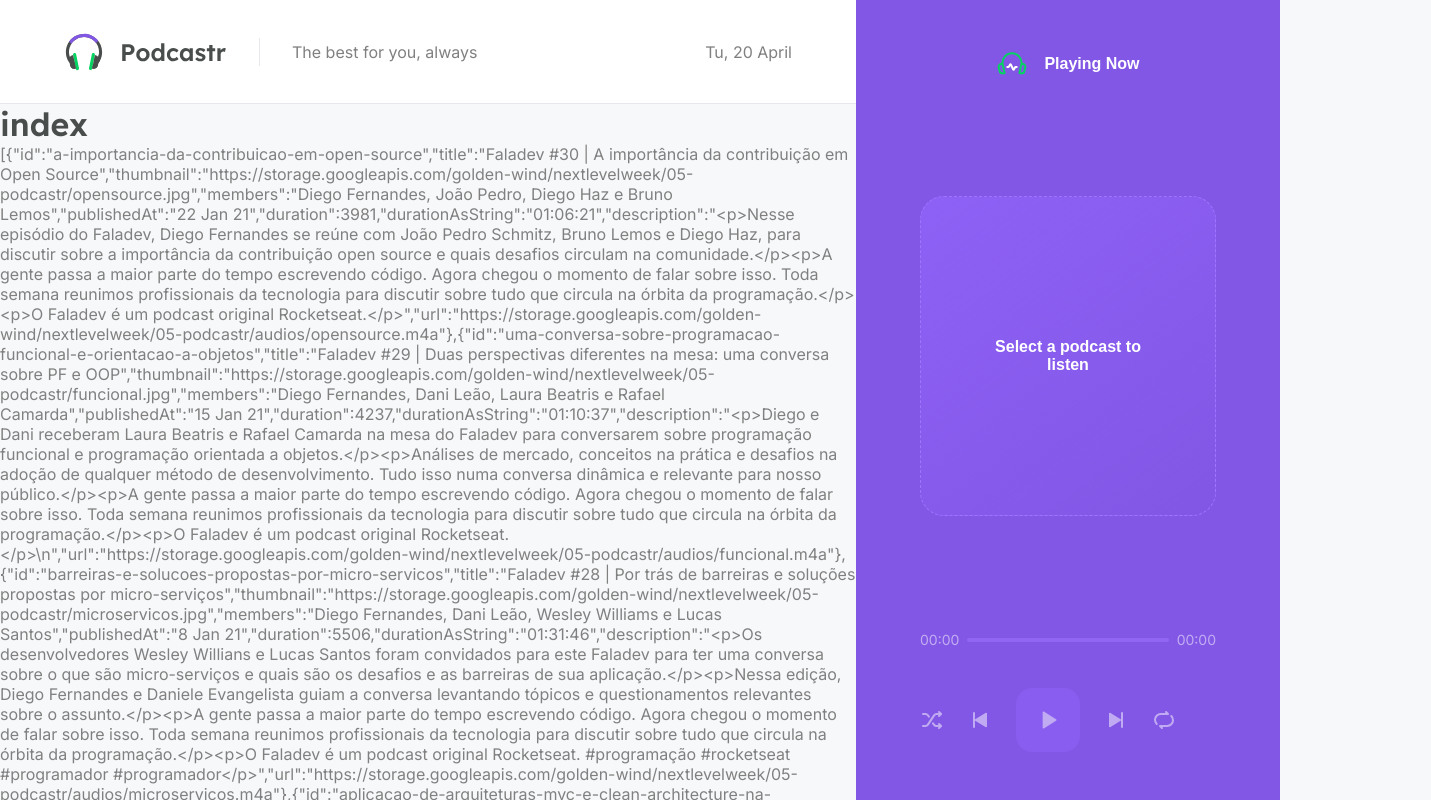
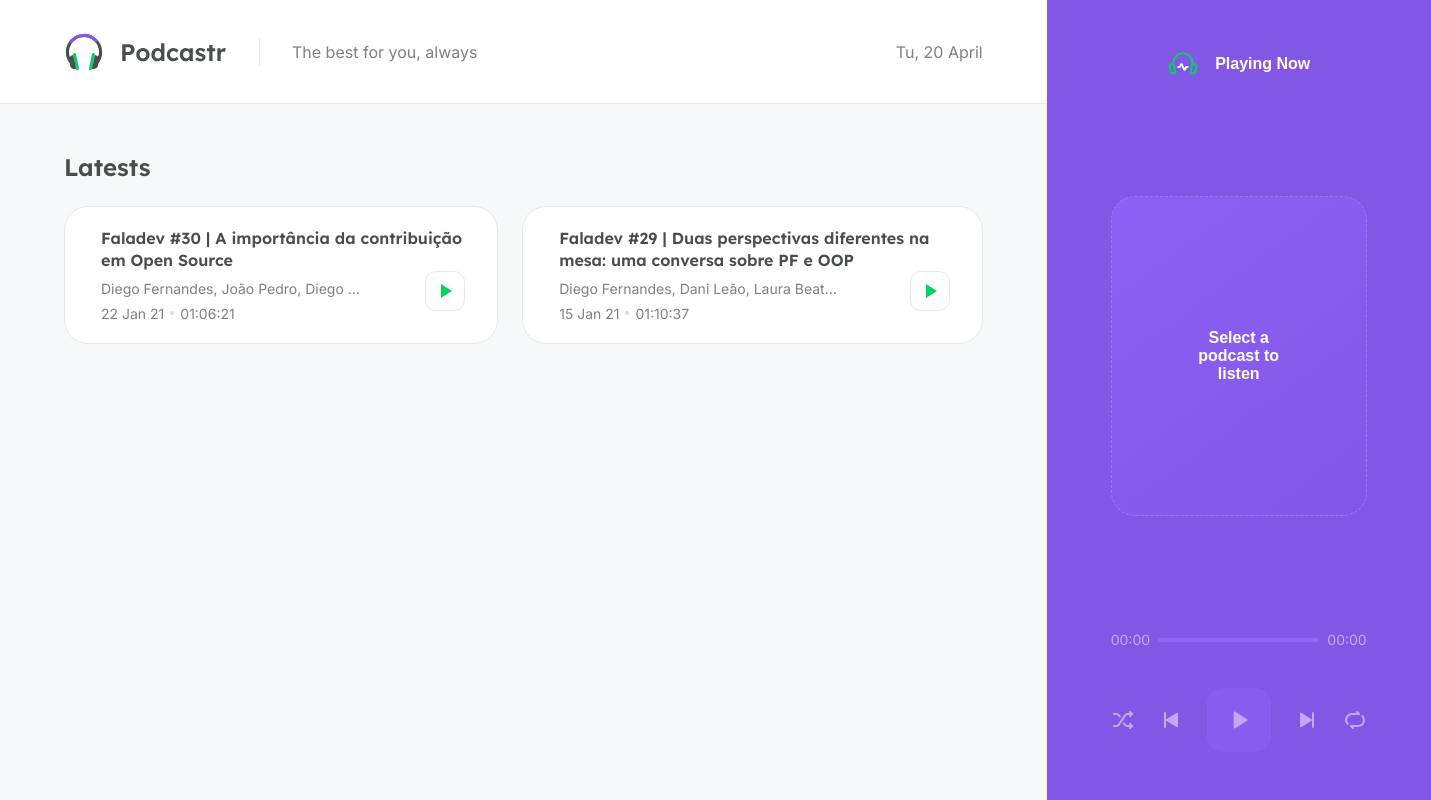
Before and after one commit to Paul-Mad/podcastr-nextjs, a Next.js app: page / in a window 1280 px wide. Shown: the top 800 px of the page, 1431 px wide, since content can reach past the window. Built offline with nearby package versions, Linux system fonts and the light colour scheme; data requests are answered from the project's data file; grey boxes are pictures that could not be loaded.

Commit message:
latestEpisodes styles added

```diff
--- /dev/null
+++ b/next.config.js
@@ -0,0 +1,4 @@
+//inform to nextJs where all images are hosted
+module.exports = {
+  images: { domains: ["storage.googleapis.com"] },
+};
--- /dev/null
+++ b/src/pages/home.module.scss
@@ -0,0 +1,107 @@
+.homepage {
+  padding: 0 4rem;
+  height: calc(100vh - 6.5rem);
+  overflow-y: scroll;
+  h2 {
+    margin-top: 3rem;
+    margin-bottom: 1.5rem;
+  }
+}
+
+.latestEpisodes {
+  ul {
+    list-style: none;
+    display: grid;
+    grid-template-columns: repeat(2, 1fr);
+    gap: 1.5rem;
+
+    li {
+      background: var(--white);
+      border: 1px solid var(--gray-100);
+      padding: 1.25rem;
+      border-radius: 1.5rem;
+      position: relative;
+
+      display: flex;
+      align-items: center;
+
+      img {
+        width: 6rem;
+        height: 6rem;
+        border-radius: 1rem;
+      }
+
+      .episodeDetails {
+        flex: 1;
+        margin-left: 1rem;
+
+        a {
+          display: block;
+          color: var(--gray-800);
+          font-family: Lexend, sans-serif;
+          font-weight: 600;
+          text-decoration: none;
+          line-height: 1.4rem;
+
+          &:hover {
+            text-decoration: underline;
+          }
+        }
+        p {
+          font-size: 0.875rem;
+          margin-top: 0.5rem;
+          max-width: 70%;
+          white-space: nowrap;
+          overflow: hidden;
+          text-overflow: ellipsis;
+        }
+
+        span {
+          display: inline-block;
+          margin-top: 0.5rem;
+          font-size: 0.875rem;
+
+          &:last-child {
+            margin-left: 0.5rem;
+            padding-left: 0.5rem;
+            position: relative;
+            &::before {
+              content: "";
+              width: 4px;
+              height: 4px;
+              border-radius: 2px;
+              background: #ddd;
+              position: absolute;
+              left: 0;
+              top: 50%;
+              transform: translate(-50%, -50%);
+            }
+          }
+        }
+      }
+      button {
+        position: absolute;
+        right: 2rem;
+        bottom: 2rem;
+
+        width: 2.5rem;
+        height: 2.5rem;
+        background: var(--white);
+        border: 1px solid var(--gray-100);
+        border-radius: 0.675rem;
+        font-size: 0;
+
+        transition: 0.2s;
+
+        img {
+          width: 1.5rem;
+          height: 1.5rem;
+        }
+
+        &:hover {
+          filter: brightness(0.95);
+        }
+      }
+    }
+  }
+}
--- a/src/pages/index.tsx
+++ b/src/pages/index.tsx
@@ -1,7 +1,10 @@
 import { format, parseISO } from "date-fns";
+import Image from "next/image";
 import { GetStaticProps } from "next";
 import { api } from "../services/api";
 import { convertDurationToTimeString } from "../utils/convertDurationToTimeString";
+
+import styles from "./home.module.scss";
 
 //SPA === Single Page Application
 //SSR  === Server Side Rendering
@@ -20,10 +23,11 @@ type Episode = {
 };
 
 type HomeProps = {
-  episodes: Episode[];
+  latestEpisodes: Episode[];
+  allEpisodes: Episode[];
 };
 
-export default function Home(props: HomeProps) {
+export default function Home({ latestEpisodes, allEpisodes }: HomeProps) {
   //Consuming API data with SPA === Single Page Application
 
   // useEffect(() => {
@@ -33,9 +37,35 @@ export default function Home(props: HomeProps) {
   // }, []);
 
   return (
-    <div>
-      <h1>index</h1>
-      <p>{JSON.stringify(props.episodes)}</p>
+    <div className={styles.homepage}>
+      <section className={styles.latestEpisodes}>
+        <h2>Latests</h2>
+        <ul>
+          {latestEpisodes.map((episode) => {
+            return (
+              <li key={episode.id}>
+                <Image
+                  width={192}
+                  height={192}
+                  objectFit="cover"
+                  src={episode.thumbnail}
+                  alt={episode.title}
+                />
+                <div className={styles.episodeDetails}>
+                  <a href="">{episode.title}</a>
+                  <p>{episode.members}</p>
+                  <span>{episode.publishedAt}</span>
+                  <span>{episode.durationAsString}</span>
+                </div>
+                <button type="button">
+                  <img src="/play-green.svg" alt="Play Episode" />
+                </button>
+              </li>
+            );
+          })}
+        </ul>
+      </section>
+      <section className={styles.allEpisodes}></section>
     </div>
   );
 }
@@ -82,10 +112,14 @@ export const getStaticProps: GetStaticProps = async () => {
     };
   });
 
+  const latestEpisodes = episodes.slice(0, 2);
+  const allEpisodes = episodes.slice(2, episodes.length);
+
   //return props to the "Home" component
   return {
     props: {
-      episodes: episodes,
+      latestEpisodes,
+      allEpisodes,
     },
     revalidate: 60 * 60 * 8,
   };
```
